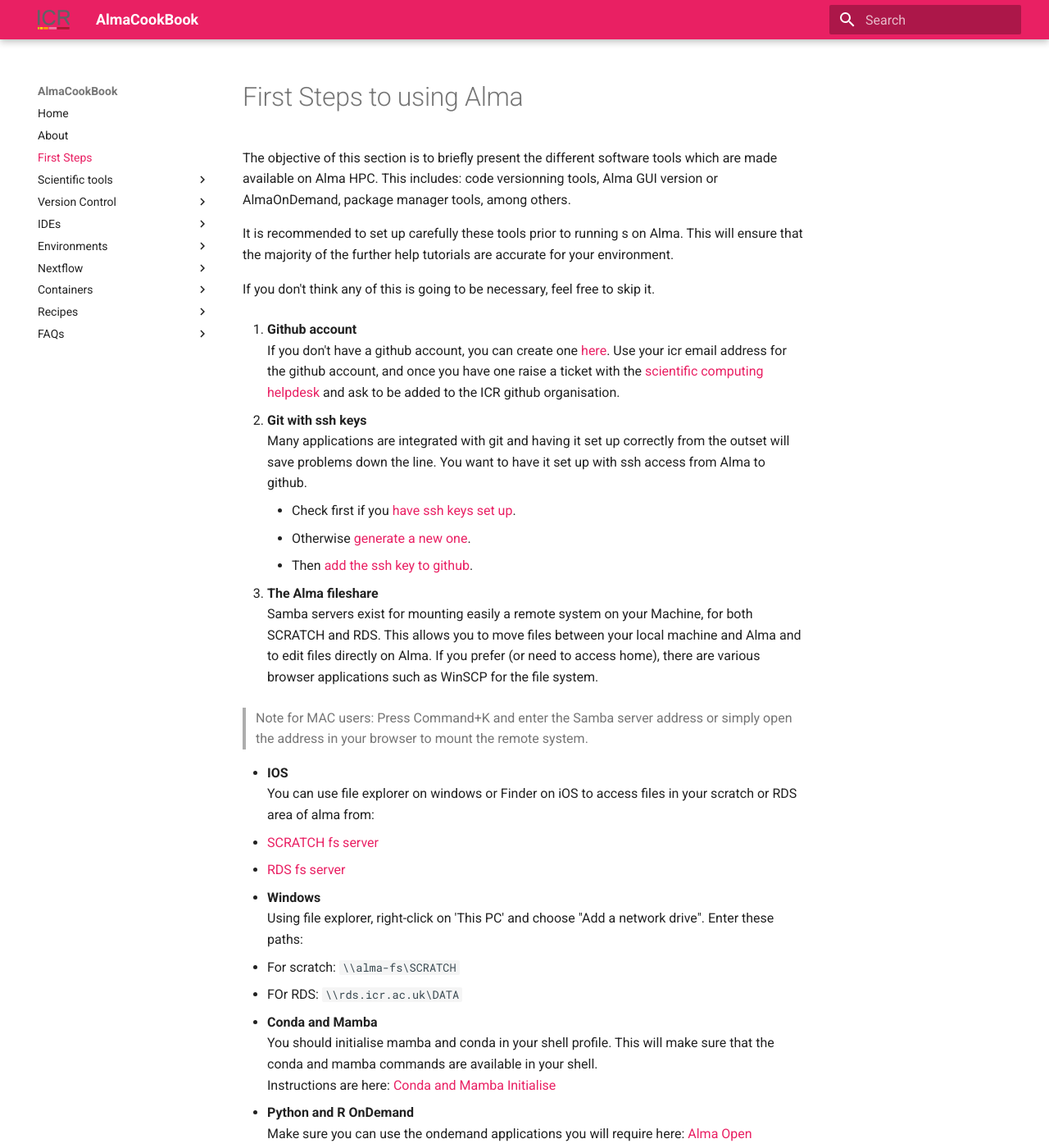
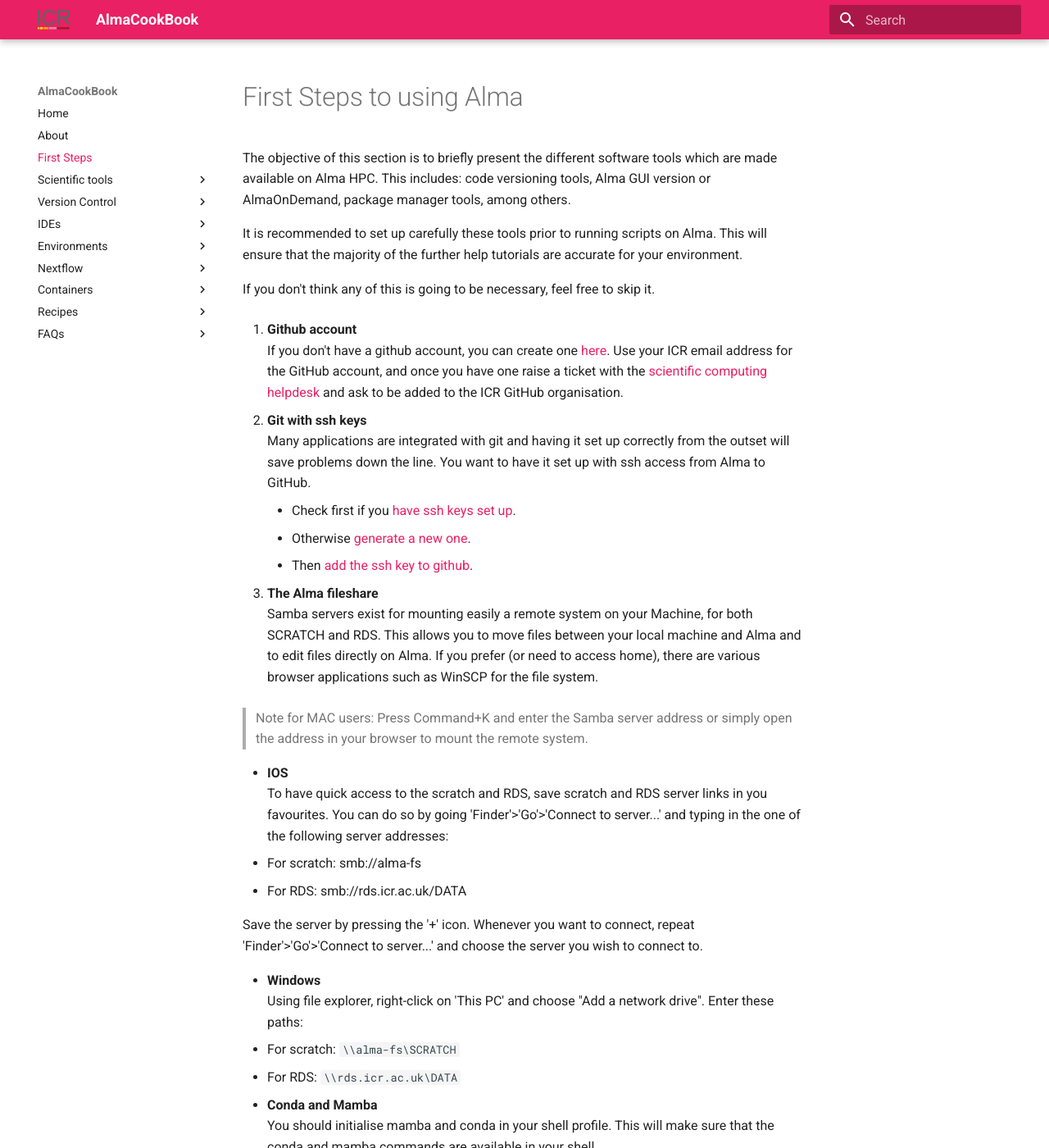
Before and after one commit to AlmaCookBook/AlmaCookBook.github.io, an MkDocs documentation site: the page built from docs/first_steps.md, in a window 1280 px wide and 1400 px high. Shown: the whole window at 82% size. Built offline with MkDocs 1.6.1 and Material for MkDocs 9.7.7, drawn with Linux system fonts in a browser that asks for light colours; some of the changed text lies outside the part shown.

Commit message:
added macOS network drive instructions + spell check

````diff
--- a/docs/first_steps.md
+++ b/docs/first_steps.md
@@ -1,22 +1,22 @@
 # First Steps to using Alma
 
 The objective of this section is to briefly present the different software tools which are made available on Alma HPC.
-This includes: code versionning tools, Alma GUI version or AlmaOnDemand, package manager tools, among others.
+This includes: code versioning tools, Alma GUI version or AlmaOnDemand, package manager tools, among others.
 
-It is recommended to set up carefully these tools prior to running s on Alma.
+It is recommended to set up carefully these tools prior to running scripts on Alma.
 This will ensure that the majority of the further help tutorials are accurate for your environment.
 
 If you don't think any of this is going to be necessary, feel free to skip it.
 
 1. **Github account**
 If you don't have a github account, you can create one [here](https://docs.github.com/en/get-started/onboarding/getting-started-with-your-github-account).
-Use your icr email address for the github account, and once you have one raise a ticket with the
-[scientific computing helpdesk](mailto:schelpdesk@icr.ac.uk) and ask to be added to the ICR github organisation.
+Use your ICR email address for the GitHub account, and once you have one raise a ticket with the
+[scientific computing helpdesk](mailto:schelpdesk@icr.ac.uk) and ask to be added to the ICR GitHub organisation.
 
 
 2. **Git with ssh keys**
 Many applications are integrated with git and having it set up correctly from the outset will save problems down the line.
-You want to have it set up with ssh access from Alma to github.
+You want to have it set up with ssh access from Alma to GitHub.
     - Check first if you [have ssh keys set up](https://docs.github.com/en/authentication/connecting-to-github-with-ssh/checking-for-existing-ssh-keys).
     - Otherwise [generate a new one](https://docs.github.com/en/authentication/connecting-to-github-with-ssh/generating-a-new-ssh-key-and-adding-it-to-the-ssh-agent#generating-a-new-ssh-key).
     - Then [add the ssh key to github](https://docs.github.com/en/authentication/connecting-to-github-with-ssh/adding-a-new-ssh-key-to-your-github-account).
@@ -28,14 +28,16 @@ This allows you to move files between your local machine and Alma and to edit fi
 > Note for MAC users: Press Command+K and enter the Samba server address or simply open the address in your browser to mount the remote system.
 
 - **IOS**
-You can use file explorer on windows or Finder on iOS to access files in your scratch or RDS area of alma from:
-  - [SCRATCH fs server](smb://alma-fs)
-  - [RDS fs server](smb://rds.icr.ac.uk/DATA)
+To have quick access to the scratch and RDS, save scratch and RDS server links in you favourites. You can do so by going 'Finder'>'Go'>'Connect to server...' and typing in the one of the following server addresses:
+  - For scratch: smb://alma-fs
+  - For RDS: smb://rds.icr.ac.uk/DATA
+
+  Save the server by pressing the '+' icon. Whenever you want to connect, repeat 'Finder'>'Go'>'Connect to server...' and choose the server you wish to connect to.
 
 - **Windows**
 Using file explorer, right-click on 'This PC' and choose "Add a network drive". Enter these paths:
   - For scratch:  `\\alma-fs\SCRATCH`
-  - FOr RDS: `\\rds.icr.ac.uk\DATA`
+  - For RDS: `\\rds.icr.ac.uk\DATA`
 
 4. **Conda and Mamba**
 You should initialise mamba and conda in your shell profile. This will make sure that the conda and mamba commands are available in your shell.
@@ -74,15 +76,15 @@ ssh alma.icr.ac.uk
 Alma is using Slurm queue system for running jobs through scheduling.
 Users submit jobs, which are scheduled and allocated resources (CPU time, memory, etc.) by the resource manager.
 
-Multiple partitions exist on Alma clusters: interactive, compute, gpu, data-transfer, short, among others.
-Compute queue is the default one. Depending on the task to accomplish one partition could be more adapted than the others. For instance, use data-transfer partition to move files, use gpu partition to run GPU adapted software/code and use interactive or short partition for ephemeral tasks.
+Multiple partitions exist on Alma clusters: interactive, compute, GPU, data-transfer, short, among others.
+Compute queue is the default one. Depending on the task to accomplish one partition could be more adapted than the others. For instance, use data-transfer partition to move files, use GPU partition to run GPU adapted software/code and use interactive or short partition for ephemeral tasks.
 
 It is important to note that any computation should not be made directly on the cluster head, but rather on a node.
 Below is an example of how to run an interactive session on a remote node, for 2h with 10GB max memory and 2 cores.
 ```bash
 srun --pty --mem=10GB -c2 -t 02:00:00 -p interactive bash
 ```
-A good practice is to set accurately the allocated resources (CPU time, memory and core numbers) and not to over-estimate them to get a chance to run fast your job.
+A good practice is to set accurately the allocated resources (CPU time, memory and core numbers) and not to over-estimate them to get a chance to run fast your job. The node you connect to will depend on the resources you request, usually node01 if you require more compute power and node24 is less.
 
 
 For more info,  an extensive internal documentation is present on [Nexus](https://nexus.icr.ac.uk/strategic-initiatives/sc/hpc/Pages/New-Users-Guide.aspx)
````
